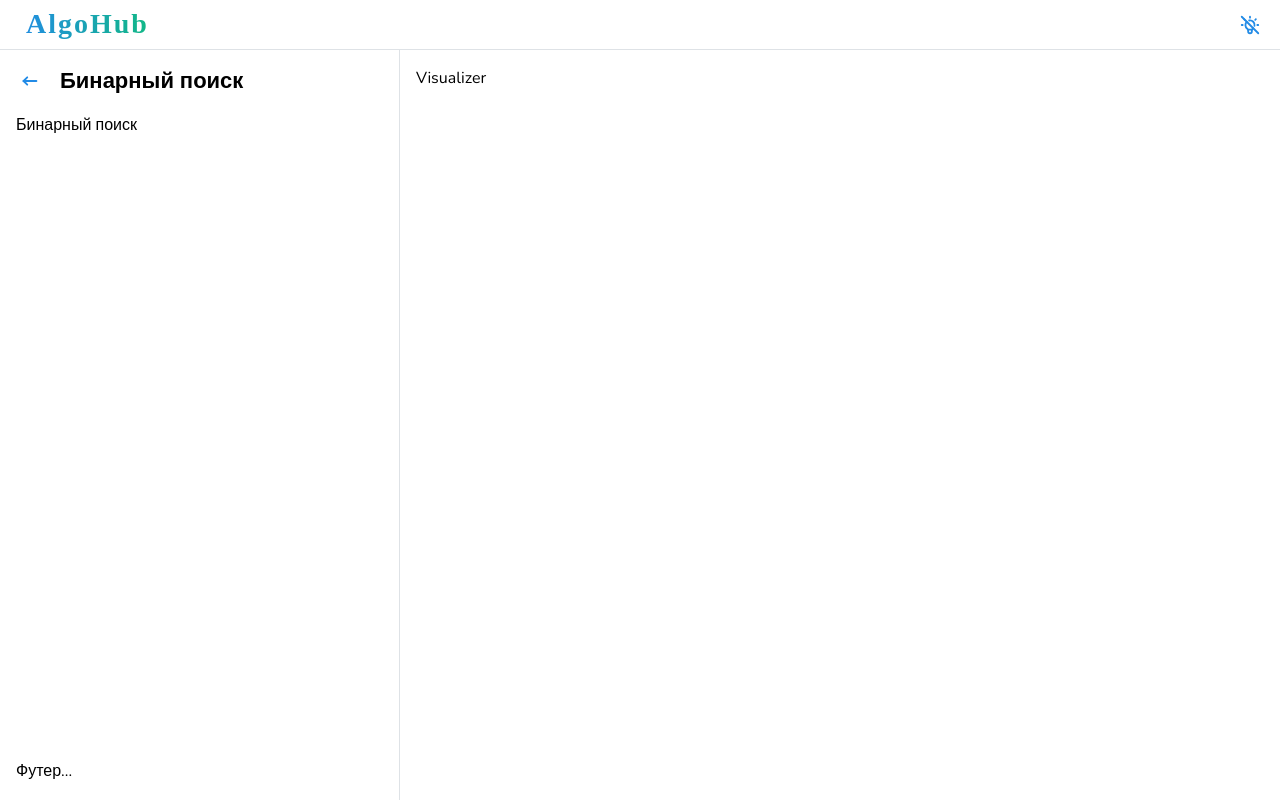
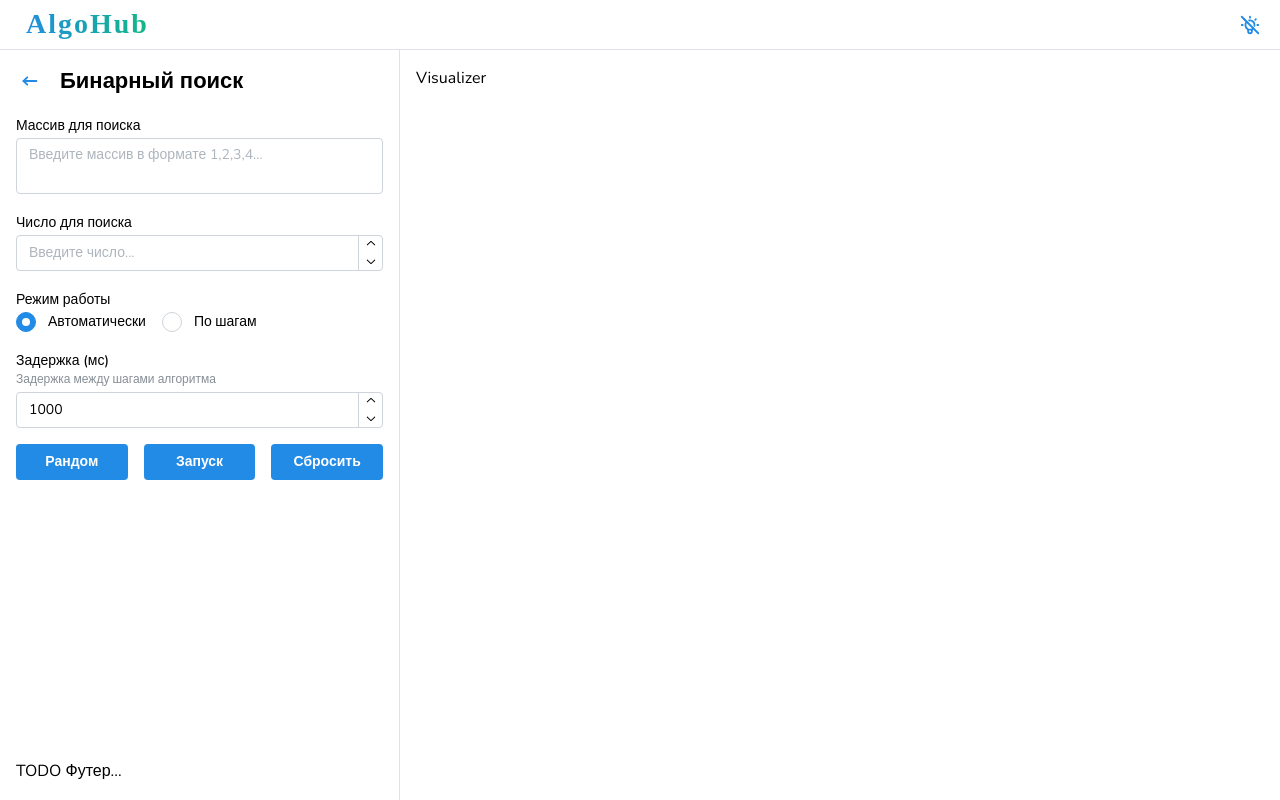
Before and after one commit to baevm/algorithm-visualizer, a React (Vite) app: page / in a window 1280 px wide. Both pictures are taken after a click on the element "Бинарный поиск". Built offline with nearby package versions, Linux system fonts and the light colour scheme; a web font is replaced by a local one.

Commit message:
feat: binary search settings menu

```diff
--- /dev/null
+++ b/src/components/algorithms/BFS/BFSMenu.tsx
@@ -0,0 +1,9 @@
+import React from 'react'
+
+const BFSMenu = () => {
+  return (
+    <div>BFSMenu</div>
+  )
+}
+
+export default BFSMenu
--- /dev/null
+++ b/src/components/algorithms/BinarySearch/BinarySearchMenu.tsx
@@ -0,0 +1,103 @@
+import { Button, Group, NumberInput, Radio, Stack, Textarea } from '@mantine/core'
+import { useState } from 'react'
+
+function generateRandomArray(size: number, min: number, max: number) {
+  const arr = []
+
+  for (let i = 0; i < size; i++) {
+    const num = Math.floor(Math.random() * (max - min + 1)) + min
+    arr.push(num)
+  }
+
+  return arr.sort((a, b) => a - b).map((n) => n.toString())
+}
+
+const BinarySearchMenu = () => {
+  const [array, setArray] = useState<string[]>([])
+  const [target, setTarget] = useState('')
+  const [mode, setMode] = useState('auto-mode')
+  const [timeout, setTimeout] = useState(1000)
+  const [step, setStep] = useState(0)
+  const [error, setError] = useState('')
+  const [isWorking, setIsWorking] = useState(false)
+
+  const setRandomData = () => {
+    const min = 1
+    const max = 100
+    const size = 10
+
+    const rndArr = generateRandomArray(size, min, max)
+    const rndTargetFromArr = rndArr[Math.floor(Math.random() * rndArr.length)]
+
+    setArray(rndArr)
+    setTarget(rndTargetFromArr)
+  }
+
+  const onChangeArray = (e: React.ChangeEvent<HTMLTextAreaElement>) => {
+    const arr = e.currentTarget.value.split(',')
+
+    setArray(arr)
+  }
+
+  const onStart = () => {
+    const arrOfNums = []
+
+    for (let i = 0; i < array.length; i++) {
+      if (isNaN(parseInt(array[i]))) {
+        setError('Массив должен состоять из чисел')
+        return
+      }
+
+      arrOfNums.push(parseInt(array[i]))
+    }
+
+    setIsWorking(true)
+  }
+
+  return (
+    <Stack>
+      <Textarea
+        label='Массив для поиска'
+        placeholder='Введите массив в формате 1,2,3,4...'
+        value={array.join(',')}
+        onChange={onChangeArray}
+      />
+      <NumberInput
+        label='Число для поиска'
+        placeholder='Введите число...'
+        value={target}
+        onChange={(num) => setTarget(num.toString())}
+      />
+
+      <Radio.Group label='Режим работы' defaultValue={mode} value={mode} onChange={setMode}>
+        <Group>
+          <Radio label='Автоматически' value='auto-mode' />
+          <Radio label='По шагам' value='steps-mode' />
+        </Group>
+      </Radio.Group>
+
+      {mode === 'auto-mode' && (
+        <NumberInput
+          label='Задержка (мс)'
+          description='Задержка между шагами алгоритма'
+          placeholder='Введите число...'
+          value={timeout}
+          onChange={(num) => setTimeout(+num)}
+        />
+      )}
+
+      <Group justify='space-between' grow>
+        <Button onClick={setRandomData}>Рандом</Button>
+        <Button onClick={onStart}>Запуск</Button>
+        <Button>Сбросить</Button>
+      </Group>
+
+      {/* <Group grow>
+        <Button>Назад</Button>
+        <Button>Дальше</Button>
+      </Group> */}
+    </Stack>
+  )
+}
+
+export default BinarySearchMenu
--- /dev/null
+++ b/src/components/algorithms/DFS/DFSMenu.tsx
@@ -0,0 +1,5 @@
+const DFSMenu = () => {
+  return <div>DFSMenu</div>
+}
+
+export default DFSMenu
--- /dev/null
+++ b/src/components/algorithms/DFS/DFSVisualizer.tsx
@@ -0,0 +1,5 @@
+const DFSVisualizer = () => {
+  return <div>DFSVisualizer</div>
+}
+
+export default DFSVisualizer
--- /dev/null
+++ b/src/components/algorithms/Sort/SortMenu.tsx
@@ -0,0 +1,9 @@
+import React from 'react'
+
+const SortMenu = () => {
+  return (
+    <div>SortMenu</div>
+  )
+}
+
+export default SortMenu
--- a/src/components/header/Header.tsx
+++ b/src/components/header/Header.tsx
@@ -1,5 +1,5 @@
-import { ActionIcon, Burger, Group, Text, Title, useComputedColorScheme, useMantineColorScheme } from '@mantine/core'
-import { TbBinary, TbBulb, TbBulbOff } from 'react-icons/tb'
+import { ActionIcon, Burger, Group, Text, useComputedColorScheme, useMantineColorScheme } from '@mantine/core';
+import { TbBulb, TbBulbOff } from 'react-icons/tb';
 
 const Header = ({ opened, toggle }: { opened: boolean; toggle: () => void }) => {
   const { setColorScheme } = useMantineColorScheme()
--- a/src/components/sidebar/Sidebar.tsx
+++ b/src/components/sidebar/Sidebar.tsx
@@ -1,32 +1,12 @@
+import { ALGORITHMS, AlgoValues } from '@/constants'
 import { ActionIcon, Box, Flex, Group, ScrollArea, Title } from '@mantine/core'
 import { useState } from 'react'
+import { TbArrowNarrowLeft } from 'react-icons/tb'
+import BFSMenu from '../algorithms/BFS/BFSMenu'
+import BinarySearchMenu from '../algorithms/BinarySearch/BinarySearchMenu'
+import DFSMenu from '../algorithms/DFS/DFSMenu'
+import SortMenu from '../algorithms/Sort/SortMenu'
 import styles from './sidebar.module.css'
-import { TbArrowNarrowLeft, TbSortAscendingNumbers, TbListSearch, TbBinaryTree } from 'react-icons/tb'
-
-const ALGORITHMS = [
-  {
-    title: 'Бинарный поиск',
-    icon: <TbListSearch />,
-    value: 'binary-search',
-  },
-  {
-    title: 'Сортировка',
-    icon: <TbSortAscendingNumbers />,
-    value: 'sort',
-  },
-  {
-    title: 'DFS',
-    icon: <TbBinaryTree />,
-    value: 'dfs',
-  },
-  {
-    title: 'BFS',
-    icon: <TbBinaryTree />,
-    value: 'bfs',
-  },
-] as const
-
-type AlgoValues = (typeof ALGORITHMS)[number]['value']
 
 const AlgoList = ({ setActiveAlgo }: { setActiveAlgo: (name: AlgoValues) => void }) => {
   return ALGORITHMS.map((algo) => (
@@ -37,7 +17,7 @@ const AlgoList = ({ setActiveAlgo }: { setActiveAlgo: (name: AlgoValues) => void
   ))
 }
 
-const CurrentMenuPage = ({
+const CurrentAlgoMenu = ({
   activeAlgo,
   setActiveAlgo,
 }: {
@@ -46,16 +26,16 @@ const CurrentMenuPage = ({
 }) => {
   switch (activeAlgo) {
     case 'binary-search':
-      return <div>Бинарный поиск</div>
+      return <BinarySearchMenu />
 
     case 'sort':
-      return <div>Сортировка</div>
+      return <SortMenu />
 
     case 'dfs':
-      return <div>DFS</div>
+      return <DFSMenu />
 
     case 'bfs':
-      return <div>BFS</div>
+      return <BFSMenu />
 
     default:
       return <AlgoList setActiveAlgo={setActiveAlgo} />
@@ -88,9 +68,9 @@ const Sidebar = () => {
     <>
       <SidebarTitle activeAlgo={activeAlgo} goBack={() => setActiveAlgo(null)} />
       <Flex direction='column' my='md' component={ScrollArea} style={{ flex: '1' }}>
-        <CurrentMenuPage activeAlgo={activeAlgo} setActiveAlgo={setActiveAlgo} />
+        <CurrentAlgoMenu activeAlgo={activeAlgo} setActiveAlgo={setActiveAlgo} />
       </Flex>
-      <div>Футер...</div>
+      <div>TODO Футер...</div>
     </>
   )
 }
--- /dev/null
+++ b/src/constants/index.tsx
@@ -0,0 +1,26 @@
+import { TbBinaryTree, TbListSearch, TbSortAscendingNumbers } from 'react-icons/tb'
+
+export const ALGORITHMS = [
+  {
+    title: 'Бинарный поиск',
+    icon: <TbListSearch />,
+    value: 'binary-search',
+  },
+  {
+    title: 'Сортировка',
+    icon: <TbSortAscendingNumbers />,
+    value: 'sort',
+  },
+  {
+    title: 'DFS',
+    icon: <TbBinaryTree />,
+    value: 'dfs',
+  },
+  {
+    title: 'BFS',
+    icon: <TbBinaryTree />,
+    value: 'bfs',
+  },
+] as const
+
+export type AlgoValues = (typeof ALGORITHMS)[number]['value']
```
Also changed, not shown: src/components/algorithms/BFS/BFSVisualizer.tsx (added, +9 -0 lines), src/components/algorithms/BinarySearch/BinarySearchVisualizer.tsx (added, +7 -0 lines), src/components/algorithms/Sort/SortVisualizer.tsx (added, +7 -0 lines).
